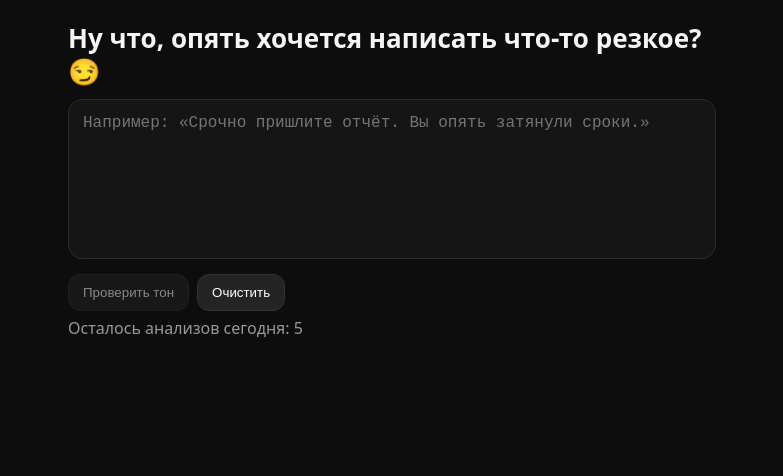
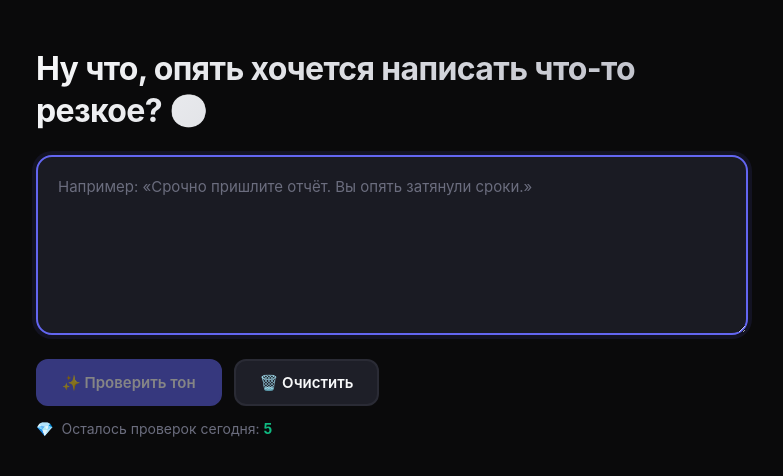
Before and after one commit to mnmmnnn/tonebuddy, a Next.js app: page / in a window 1280 px wide. Shown: the top 476 px of the page, without its empty margins (248-1031 px from the left). Built offline with nearby package versions, Linux system fonts and the light colour scheme.

Commit message:
Обновил дизайн: современный UI и улучшенный UX

```diff
--- a/src/app/globals.css
+++ b/src/app/globals.css
@@ -1,54 +1,392 @@
-/* базовое */
-* { box-sizing: border-box; }
-html, body { margin:0; padding:0; height:100%; background:#0d0d0d; color:#f5f5f5;
-  font-family: system-ui, -apple-system, "Segoe UI", Roboto, sans-serif; }
-
-/* контейнер */
-.container { max-width: 680px; margin: 0 auto; padding: 16px 16px 40px; }
-
-/* верхняя реплика */
-.greeting { font-size: clamp(20px, 4.5vw, 26px); line-height: 1.25; font-weight: 700; margin: 6px 0 12px; }
-
-/* поле */
-textarea {
-  width: 100%; height: 160px; padding: 14px;
-  border-radius: 14px; border: 1px solid #2c2c2c; background:#151515; color:#fff;
-  resize: none; font-size: 16px; outline: none;
+/* Базовые стили и переменные */
+:root {
+  --bg-primary: #0a0a0b;
+  --bg-secondary: #13141a;
+  --bg-tertiary: #1a1b23;
+  --bg-card: #1e1f28;
+  --border-primary: #2a2b35;
+  --border-accent: #3a3b48;
+  --text-primary: #f8f9fa;
+  --text-secondary: #b4b6c1;
+  --text-muted: #6b6d7e;
+  --accent-primary: #6366f1;
+  --accent-hover: #7c3aed;
+  --success: #10b981;
+  --warning: #f59e0b;
+  --error: #ef4444;
+  --shadow-sm: 0 2px 8px rgba(0, 0, 0, 0.3);
+  --shadow-md: 0 4px 16px rgba(0, 0, 0, 0.4);
+  --shadow-lg: 0 8px 32px rgba(0, 0, 0, 0.5);
 }
 
-/* кнопки */
-.controls { display:flex; gap:8px; margin-top: 10px; }
+* {
+  box-sizing: border-box;
+  margin: 0;
+  padding: 0;
+}
+
+html, body {
+  height: 100%;
+  background: var(--bg-primary);
+  color: var(--text-primary);
+  font-family: -apple-system, BlinkMacSystemFont, "Segoe UI", Roboto, "Inter", sans-serif;
+  font-size: 16px;
+  line-height: 1.6;
+  -webkit-font-smoothing: antialiased;
+  -moz-osx-font-smoothing: grayscale;
+}
+
+/* Контейнер */
+.container {
+  max-width: 760px;
+  margin: 0 auto;
+  padding: 32px 20px 60px;
+}
+
+@media (min-width: 768px) {
+  .container {
+    padding: 48px 24px 80px;
+  }
+}
+
+/* Заголовок */
+.greeting {
+  font-size: clamp(24px, 5vw, 32px);
+  line-height: 1.3;
+  font-weight: 700;
+  margin: 0 0 24px;
+  background: linear-gradient(135deg, #f8f9fa 0%, #b4b6c1 100%);
+  -webkit-background-clip: text;
+  -webkit-text-fill-color: transparent;
+  background-clip: text;
+  letter-spacing: -0.02em;
+}
+
+/* Текстовое поле */
+textarea {
+  width: 100%;
+  min-height: 180px;
+  padding: 18px 20px;
+  border-radius: 16px;
+  border: 2px solid var(--border-primary);
+  background: var(--bg-secondary);
+  color: var(--text-primary);
+  resize: vertical;
+  font-size: 15px;
+  line-height: 1.6;
+  outline: none;
+  transition: all 0.2s ease;
+  font-family: inherit;
+}
+
+textarea::placeholder {
+  color: var(--text-muted);
+}
+
+textarea:focus {
+  border-color: var(--accent-primary);
+  background: var(--bg-tertiary);
+  box-shadow: 0 0 0 4px rgba(99, 102, 241, 0.1);
+}
+
+/* Кнопки */
+.controls {
+  display: flex;
+  gap: 12px;
+  margin-top: 16px;
+  flex-wrap: wrap;
+}
+
 button {
-  padding: 10px 14px; border-radius: 12px; background:#242424; border:1px solid #333; color:#fff;
+  padding: 12px 24px;
+  border-radius: 12px;
+  background: var(--bg-card);
+  border: 2px solid var(--border-primary);
+  color: var(--text-primary);
+  font-size: 15px;
+  font-weight: 600;
+  cursor: pointer;
+  transition: all 0.2s ease;
+  font-family: inherit;
+  white-space: nowrap;
 }
-button:hover:enabled { background:#2c2c2c; }
-button:disabled { opacity:.5; }
 
-/* сообщения и подсказки */
-.msg { margin-top: 10px; opacity:.9; }
-.hint { margin-top: 6px; opacity:.6; }
-.error { margin-top: 12px; color:#ff6b6b; }
+button:hover:not(:disabled) {
+  background: var(--bg-tertiary);
+  border-color: var(--border-accent);
+  transform: translateY(-1px);
+}
 
-/* результат */
-.result { margin-top: 22px; }
-.badges { margin-top: 6px; }
-.badge { display:inline-block; padding:4px 10px; border-radius:20px; font-size:13px; font-weight:500; margin-right:6px; }
-.badge.tone { background:#222; }
-.badge.tone.aggressive{ background:#b71c1c; }
-.badge.tone.neutral{ background:#424242; }
-.badge.tone.cold{ background:#1565c0; }
-.badge.tone.friendly{ background:#2e7d32; }
-.badge.tone.passive_aggressive{ background:#6a1b9a; }
+button:active:not(:disabled) {
+  transform: translateY(0);
+}
 
-.issues { margin: 10px 0 0; }
+button:disabled {
+  opacity: 0.5;
+  cursor: not-allowed;
+}
 
-/* карточки */
-.card { border:1px solid #333; border-radius:12px; padding:14px; margin-top:12px; background:#141414; }
-.card h3 { margin: 0 0 8px; font-size: 16px; }
-.card ul { margin:0; padding-left: 18px; }
+button:first-child {
+  background: var(--accent-primary);
+  border-color: var(--accent-primary);
+  color: white;
+}
 
-/* блоки перефраза */
-.rewrites { display:grid; gap:8px; }
-.rewrite { border:1px solid #333; border-radius:12px; padding:12px; background:#111; }
-.rewriteHead { display:flex; justify-content:space-between; align-items:center; gap:8px; }
-.rewriteText { margin:8px 0 0; white-space:pre-wrap; }
+button:first-child:hover:not(:disabled) {
+  background: var(--accent-hover);
+  border-color: var(--accent-hover);
+  box-shadow: 0 4px 12px rgba(99, 102, 241, 0.3);
+}
+
+/* Сообщения */
+.msg {
+  margin-top: 16px;
+  padding: 14px 18px;
+  background: var(--bg-card);
+  border-left: 3px solid var(--accent-primary);
+  border-radius: 8px;
+  color: var(--text-secondary);
+  font-size: 14px;
+}
+
+.hint {
+  margin-top: 12px;
+  color: var(--text-muted);
+  font-size: 14px;
+  display: flex;
+  align-items: center;
+  gap: 8px;
+}
+
+.error {
+  margin-top: 16px;
+  padding: 14px 18px;
+  background: rgba(239, 68, 68, 0.1);
+  border-left: 3px solid var(--error);
+  border-radius: 8px;
+  color: var(--error);
+  font-size: 14px;
+}
+
+/* Результаты */
+.result {
+  margin-top: 32px;
+  animation: fadeIn 0.4s ease;
+}
+
+@keyframes fadeIn {
+  from {
+    opacity: 0;
+    transform: translateY(10px);
+  }
+  to {
+    opacity: 1;
+    transform: translateY(0);
+  }
+}
+
+/* Бейджи */
+.badges {
+  display: flex;
+  flex-wrap: wrap;
+  gap: 8px;
+  margin-bottom: 20px;
+}
+
+.badge {
+  display: inline-flex;
+  align-items: center;
+  padding: 8px 16px;
+  border-radius: 24px;
+  font-size: 13px;
+  font-weight: 600;
+  border: 1px solid var(--border-primary);
+  background: var(--bg-card);
+  color: var(--text-secondary);
+  letter-spacing: 0.01em;
+}
+
+.badge.tone {
+  background: var(--bg-tertiary);
+  border: 2px solid var(--border-accent);
+  color: var(--text-primary);
+}
+
+.badge.tone.aggressive {
+  background: rgba(239, 68, 68, 0.15);
+  border-color: var(--error);
+  color: var(--error);
+}
+
+.badge.tone.neutral {
+  background: rgba(156, 163, 175, 0.15);
+  border-color: #6b7280;
+  color: #9ca3af;
+}
+
+.badge.tone.cold {
+  background: rgba(59, 130, 246, 0.15);
+  border-color: #3b82f6;
+  color: #60a5fa;
+}
+
+.badge.tone.friendly {
+  background: rgba(16, 185, 129, 0.15);
+  border-color: var(--success);
+  color: var(--success);
+}
+
+.badge.tone.passive_aggressive {
+  background: rgba(168, 85, 247, 0.15);
+  border-color: #a855f7;
+  color: #c084fc;
+}
+
+/* Проблемы */
+.issues {
+  margin: 16px 0;
+  padding: 14px 18px;
+  background: rgba(245, 158, 11, 0.1);
+  border-left: 3px solid var(--warning);
+  border-radius: 8px;
+  color: var(--text-secondary);
+  font-size: 14px;
+}
+
+.issues b {
+  color: var(--warning);
+}
+
+/* Карточки */
+.card {
+  border: 2px solid var(--border-primary);
+  border-radius: 16px;
+  padding: 20px 24px;
+  margin-top: 16px;
+  background: var(--bg-card);
+  box-shadow: var(--shadow-sm);
+  transition: all 0.2s ease;
+}
+
+.card:hover {
+  border-color: var(--border-accent);
+  box-shadow: var(--shadow-md);
+}
+
+.card h3 {
+  margin: 0 0 16px;
+  font-size: 18px;
+  font-weight: 700;
+  color: var(--text-primary);
+  letter-spacing: -0.01em;
+}
+
+.card ul {
+  margin: 0;
+  padding-left: 24px;
+  list-style: none;
+}
+
+.card ul li {
+  position: relative;
+  margin-bottom: 12px;
+  color: var(--text-secondary);
+  font-size: 15px;
+  line-height: 1.6;
+}
+
+.card ul li:last-child {
+  margin-bottom: 0;
+}
+
+.card ul li::before {
+  content: "•";
+  position: absolute;
+  left: -16px;
+  color: var(--accent-primary);
+  font-weight: bold;
+}
+
+/* Перефразировки */
+.rewrites {
+  display: grid;
+  gap: 12px;
+  grid-template-columns: 1fr;
+}
+
+@media (min-width: 640px) {
+  .rewrites {
+    grid-template-columns: repeat(2, 1fr);
+  }
+}
+
+.rewrite {
+  border: 2px solid var(--border-primary);
+  border-radius: 14px;
+  padding: 16px;
+  background: var(--bg-secondary);
+  transition: all 0.2s ease;
+}
+
+.rewrite:hover {
+  border-color: var(--accent-primary);
+  box-shadow: var(--shadow-md);
+  transform: translateY(-2px);
+}
+
+.rewriteHead {
+  display: flex;
+  justify-content: space-between;
+  align-items: center;
+  gap: 12px;
+  margin-bottom: 12px;
+}
+
+.rewriteHead b {
+  font-size: 14px;
+  font-weight: 700;
+  color: var(--accent-primary);
+  letter-spacing: 0.01em;
+}
+
+.rewriteHead button {
+  padding: 6px 12px;
+  font-size: 13px;
+  border-radius: 8px;
+  background: var(--bg-tertiary);
+  border: 1px solid var(--border-primary);
+  min-width: auto;
+}
+
+.rewriteHead button:hover:not(:disabled) {
+  background: var(--accent-primary);
+  border-color: var(--accent-primary);
+  color: white;
+}
+
+.rewriteText {
+  margin: 0;
+  white-space: pre-wrap;
+  color: var(--text-secondary);
+  font-size: 14px;
+  line-height: 1.7;
+}
+
+/* Скроллбар */
+::-webkit-scrollbar {
+  width: 8px;
+  height: 8px;
+}
+
+::-webkit-scrollbar-track {
+  background: var(--bg-primary);
+}
+
+::-webkit-scrollbar-thumb {
+  background: var(--border-accent);
+  border-radius: 4px;
+}
+
+::-webkit-scrollbar-thumb:hover {
+  background: var(--accent-primary);
+}
--- a/src/app/page.tsx
+++ b/src/app/page.tsx
@@ -32,30 +32,32 @@ export default function Home() {
   const [loading, setLoading] = useState(false);
   const [error, setError] = useState<string | null>(null);
   const [buddyMsg, setBuddyMsg] = useState<string | null>(null);
+  const [coins, setCoins] = useState(0);
 
-  // фиксированная реплика-подкол (не "скачет" при наборе)
+  // Фиксированная реплика-подкол (не "скачет" при наборе)
   const [greeting] = useState(
     () => PERSONA_QUOTES.greeting[Math.floor(Math.random() * PERSONA_QUOTES.greeting.length)]
   );
 
-  // автофокус + восстановление черновика
+  // Автофокус + восстановление черновика
   useEffect(() => {
     const saved = localStorage.getItem("tonebuddy:text");
     if (saved) setText(saved);
     document.querySelector<HTMLTextAreaElement>("textarea")?.focus();
   }, []);
 
-  // сохраняем черновик
+  // Сохраняем черновик
   useEffect(() => {
     localStorage.setItem("tonebuddy:text", text);
   }, [text]);
 
-  // дневной лимит монет
+  // Дневной лимит монет
   useEffect(() => {
     resetCoinsDaily();
+    setCoins(getCoins());
   }, []);
 
-  // адаптация под Telegram Mini App
+  // Адаптация под Telegram Mini App
   useEffect(() => {
     const w = window as TelegramWindow;
     const tg = w.Telegram?.WebApp;
@@ -85,6 +87,7 @@ export default function Home() {
     setLoading(true);
     setError(null);
     setResult(null);
+    setBuddyMsg(null);
 
     try {
       const r = await fetch("/api/analyze", {
@@ -95,6 +98,7 @@ export default function Home() {
       const json = await r.json();
       if (!r.ok) throw new Error(json.error || "Ошибка запроса");
       setResult(json as Result);
+      setCoins(getCoins());
 
       setBuddyMsg(
         PERSONA_QUOTES.afterAnalyze[
@@ -117,70 +121,110 @@ export default function Home() {
     }
   };
 
+  const clearAll = () => {
+    setText("");
+    setResult(null);
+    setError(null);
+    setBuddyMsg(null);
+    localStorage.removeItem("tonebuddy:text");
+  };
+
+  const charCount = text.length;
+  const hasText = text.trim().length > 0;
+
   return (
     <main className="container">
-      {/* только подкол сверху */}
       <h1 className="greeting">{greeting}</h1>
 
+      <div style={{ position: "relative" }}>
         <textarea
           value={text}
           onChange={(e) => setText(e.target.value)}
           onKeyDown={onKeyDown}
           placeholder='Например: «Срочно пришлите отчёт. Вы опять затянули сроки.»'
           aria-label="Текст для анализа тона"
+          maxLength={2000}
         />
+        {hasText && (
+          <div
+            style={{
+              position: "absolute",
+              bottom: "12px",
+              right: "16px",
+              fontSize: "12px",
+              color: charCount > 1800 ? "#f59e0b" : "#6b6d7e",
+              fontWeight: 600,
+            }}
+          >
+            {charCount}/2000
+          </div>
+        )}
+      </div>
 
       <div className="controls">
-        <button onClick={analyze} disabled={!text.trim() || loading}>
-          {loading ? "Анализ..." : "Проверить тон"}
+        <button onClick={analyze} disabled={!hasText || loading}>
+          {loading ? "⏳ Анализирую..." : "✨ Проверить тон"}
         </button>
-        <button
-          onClick={() => {
-            setText("");
-            setResult(null);
-            setError(null);
-            setBuddyMsg(null);
-            localStorage.removeItem("tonebuddy:text");
-          }}
-        >
-          Очистить
+        <button onClick={clearAll} disabled={loading}>
+          🗑️ Очистить
         </button>
       </div>
 
-      {buddyMsg && <p className="msg">{buddyMsg}</p>}
-      <p className="hint">Осталось анализов сегодня: {getCoins()}</p>
+      <p className="hint">
+        <span>💎</span>
+        <span>
+          Осталось проверок сегодня: <strong style={{ color: coins === 0 ? "#ef4444" : "#10b981" }}>{coins}</strong>
+        </span>
+      </p>
 
-      {error && <p className="error">{error}</p>}
+      {buddyMsg && <div className="msg">{buddyMsg}</div>}
+      {error && <div className="error">⚠️ {error}</div>}
 
       {result && (
         <section className="result">
           <div className="badges">
-            <span className={`badge tone ${result.tone}`}>Тон: {result.tone}</span>
-            <span className="badge">Формальность: {result.formality}</span>
-            <span className="badge">Чёткость: {result.clarity}</span>
+            <span className={`badge tone ${result.tone}`}>
+              {getToneIcon(result.tone)} {getToneLabel(result.tone)}
+            </span>
+            <span className="badge">
+              📝 {result.formality}
+            </span>
+            <span className="badge">
+              🎯 {result.clarity}
+            </span>
           </div>
 
           {result.issues?.length > 0 && (
-            <p className="issues"><b>Проблемы:</b> {result.issues.join(", ")}</p>
+            <div className="issues">
+              <b>⚠️ Проблемы:</b> {result.issues.join(", ")}
+            </div>
           )}
 
           <div className="card">
-            <h3>Почему так</h3>
-            <ul>{result.explanations.map((x, i) => <li key={i}>{x}</li>)}</ul>
+            <h3>💡 Почему так</h3>
+            <ul>
+              {result.explanations.map((x, i) => (
+                <li key={i}>{x}</li>
+              ))}
+            </ul>
           </div>
 
           <div className="card">
-            <h3>Что улучшить</h3>
-            <ul>{result.suggestions.map((x, i) => <li key={i}>{x}</li>)}</ul>
+            <h3>🎨 Что улучшить</h3>
+            <ul>
+              {result.suggestions.map((x, i) => (
+                <li key={i}>{x}</li>
+              ))}
+            </ul>
           </div>
 
           <div className="card">
-            <h3>Варианты перефраза</h3>
+            <h3>✏️ Варианты перефраза</h3>
             <div className="rewrites">
-              <Rewrite title="Мягче" text={result.rewrites.softer} />
-              <Rewrite title="Короче" text={result.rewrites.shorter} />
-              <Rewrite title="Дружелюбнее" text={result.rewrites.friendlier} />
-              <Rewrite title="Формальнее" text={result.rewrites.more_formal} />
+              <Rewrite title="🌸 Мягче" text={result.rewrites.softer} />
+              <Rewrite title="⚡ Короче" text={result.rewrites.shorter} />
+              <Rewrite title="😊 Дружелюбнее" text={result.rewrites.friendlier} />
+              <Rewrite title="🎩 Формальнее" text={result.rewrites.more_formal} />
             </div>
           </div>
         </section>
@@ -190,20 +234,49 @@ export default function Home() {
 }
 
 function Rewrite({ title, text }: { title: string; text: string }) {
+  const [copied, setCopied] = useState(false);
+
   const copy = async () => {
     try {
       await navigator.clipboard.writeText(text);
+      setCopied(true);
+      setTimeout(() => setCopied(false), 2000);
     } catch {
       /* noop */
     }
   };
+
   return (
     <div className="rewrite">
       <div className="rewriteHead">
         <b>{title}</b>
-        <button onClick={copy}>📋 Копировать</button>
+        <button onClick={copy}>
+          {copied ? "✓ Скопировано" : "📋 Копировать"}
+        </button>
       </div>
       <p className="rewriteText">{text}</p>
     </div>
   );
 }
+
+function getToneIcon(tone: string): string {
+  const icons: Record<string, string> = {
+    aggressive: "🔥",
+    neutral: "😐",
+    cold: "❄️",
+    friendly: "😊",
+    passive_aggressive: "😏",
+  };
+  return icons[tone] || "💬";
+}
+
+function getToneLabel(tone: string): string {
+  const labels: Record<string, string> = {
+    aggressive: "Агрессивный",
+    neutral: "Нейтральный",
+    cold: "Холодный",
+    friendly: "Дружелюбный",
+    passive_aggressive: "Пассивно-агрессивный",
+  };
+  return labels[tone] || tone;
+}
```
Lines whose indentation alone changed are shown as unchanged.
